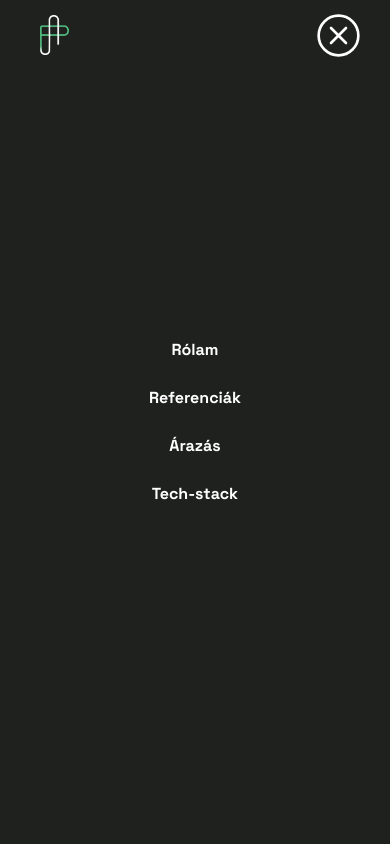
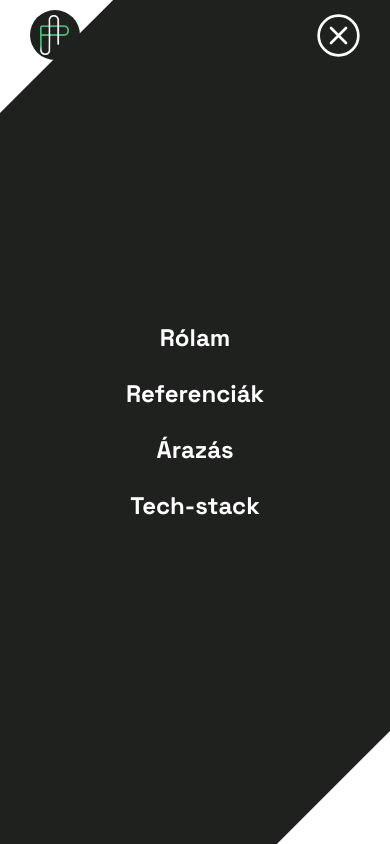
Before and after one commit to Quruzslo/PreferSite, a Next.js app: page / in a window 390 px wide. Both pictures are taken after a click on the button 338 px from the left and 35 px from the top of the page. Shown: the top 844 px of the page. Built offline with nearby package versions, Linux system fonts and the light colour scheme.

Commit message:
mobil menu layer + animated divek

```diff
--- a/components/header/Header.tsx
+++ b/components/header/Header.tsx
@@ -4,13 +4,14 @@ import logo from "@/public/Prefer-logo.png";
 import HamburgerButton from "./hamburgerButton";
 import navItems from "@/lib/navItems";
 
-import { useState, useEffect, useRef } from "react";
+import { useState, useEffect } from "react";
+import { motion, AnimatePresence } from "framer-motion";
 
 export default function Header() {
   const [isScrolled, setIsScrolled] = useState(false);
   const [menuOpen, setMenuOpen] = useState(false);
 
-  // -Csúszó háttér  állapota ---
+  // -Csúszó háttér állapota ---
   const [indicatorStyle, setIndicatorStyle] = useState({
     left: 0,
     width: 0,
@@ -40,50 +41,94 @@ export default function Header() {
     };
 
     handleScroll();
-
     window.addEventListener("scroll", handleScroll, { passive: true });
-
     return () => window.removeEventListener("scroll", handleScroll);
   }, []);
 
+  // Body görgetés tiltása nyitott menünél
   useEffect(() => {
     const htmlElem = document.documentElement;
-
     if (menuOpen) {
       htmlElem.style.overflow = "hidden";
     } else {
       htmlElem.style.overflow = "";
     }
-
     return () => {
       htmlElem.style.overflow = "";
     };
   }, [menuOpen]);
 
+  // bg animáció objektuma
+  const bgTransition = {
+    duration: 0.8,
+    ease: [0.77, 0, 0.175, 1],
+  };
+
   return (
     <>
-      {/* Mobil layer */}
-      <div
-        className={`mobil-layer fixed inset-0 w-full h-[100dvh] z-[998] md:hidden bg-dark-color text-white transition-opacity duration-300
-          ${menuOpen ? "pointer-events-auto overflow-y-auto overflow-x-hidden opacity-100 active" : "pointer-events-none overflow-hidden opacity-0"}`}
+      {/* Mobil layer + Animációk */}
+      <AnimatePresence>
+        {menuOpen && (
+          <div className="fixed inset-0 w-full h-[100dvh] z-[998] md:hidden bg-white text-white overflow-y-auto overflow-x-hidden">
+            <div className="fixed inset-0 w-full h-full overflow-hidden pointer-events-none z-0">
+              {/* Felső sáv */}
+              <motion.div
+                initial={{ y: "-152%" }}
+                animate={{ y: "15%" }}
+                exit={{ y: "-152%" }}
+                transition={bgTransition}
+                className="absolute w-[300%] h-[50%] bg-dark-color left-[-100%] top-[-10%] rotate-[-45deg] origin-center"
+              />
+
+              {/* Középső sáv */}
+              <motion.div
+                initial={{ scaleY: 0 }}
+                animate={{ scaleY: 1.25 }}
+                exit={{ scaleY: 0 }}
+                transition={bgTransition}
+                className="absolute w-[300%] h-[60%] bg-dark-color left-[-100%] top-[20%] rotate-[-45deg] origin-center"
+              />
+
+              {/* Alsó sáv */}
+              <motion.div
+                initial={{ y: "150%" }}
+                animate={{ y: "-15%" }}
+                exit={{ y: "150%" }}
+                transition={bgTransition}
+                className="absolute w-[300%] h-[50%] bg-dark-color left-[-100%] top-[60%] rotate-[-45deg] origin-center"
+              />
+            </div>
+
+            {/* 2. GÖRGETHETŐ TARTALOM - legalább 100dvh magas, de ha nem fér el, görgethető */}
+            <div className="relative z-10 w-full min-h-[100dvh] flex flex-col items-center justify-center py-16 px-4">
+              <motion.div
+                initial={{ opacity: 0, y: 30 }}
+                animate={{ opacity: 1, y: 0 }}
+                exit={{ opacity: 0, y: 20 }}
+                transition={{ duration: 0.5, delay: 0.25, ease: "easeOut" }}
+                className="menu-container w-full max-w-[320px] mx-auto flex flex-col items-center justify-center text-center my-auto"
               >
-        <div className="w-full min-h-full flex flex-col items-center justify-center py-24">
-          <nav className="py-[5px] px-[20px] text-white rounded-md">
+                <nav className="w-full py-[5px] px-[20px] text-white">
                   <ul className="flex flex-col items-center gap-6 font-bold">
                     {navItems.map((item, idx) => (
-                <li
+                      <motion.li
                         key={item.path || item.name}
-                  className="hover:opacity-80 cursor-pointer transition-all duration-300 menu-link"
-                  style={{ animationDelay: `${400 + idx * 100}ms` }}
+                        initial={{ opacity: 0, y: 15 }}
+                        animate={{ opacity: 1, y: 0 }}
+                        transition={{ delay: 0.35 + idx * 0.08 }}
+                        className="hover:opacity-80 cursor-pointer transition-opacity menu-link text-2xl"
                         onClick={() => setMenuOpen(false)}
                       >
                         {item.name}
-                </li>
+                      </motion.li>
                     ))}
                   </ul>
                 </nav>
+              </motion.div>
             </div>
           </div>
+        )}
+      </AnimatePresence>
 
       <section className={`w-full flex flex-col fixed top-0 left-0 z-[999]`}>
         <header
@@ -123,7 +168,6 @@ export default function Header() {
                   key={idx}
                   onMouseEnter={handleMouseEnter}
                   className="relative z-10 menu-link hover:text-dark-color cursor-pointer transition-colors"
-                  style={{ animationDelay: `${idx * 100}ms` }}
                 >
                   {item.name}
                 </li>
--- a/components/hero/referencies/LiquidSliderBg.jsx
+++ b/components/hero/referencies/LiquidSliderBg.jsx
@@ -160,7 +160,7 @@ export default function LiquidSliderBg({ src, intensity = 0.3, speed = 0.6 }) {
     height: 1,
   });
 
-  // 1. WebGL Alapok beállítása (egyszer fut le)
+  // 1. WebGL Alapok beállítása
   useEffect(() => {
     isDestroyed.current = false;
     const canvas = canvasRef.current;
@@ -314,7 +314,7 @@ export default function LiquidSliderBg({ src, intensity = 0.3, speed = 0.6 }) {
     s.raf = requestAnimationFrame(animate);
   }, [renderFrame, speed]);
 
-  // 2. Új kép betöltése
+  // Új kép betöltése
   useEffect(() => {
     if (!src || currentSrcRef.current === src) return;
     currentSrcRef.current = src;
--- a/components/hero/referencies/referencies.tsx
+++ b/components/hero/referencies/referencies.tsx
@@ -31,7 +31,6 @@ export default function Referencies() {
 
         {/* SZÖVEGEK */}
         {refArray.map((ref, index) => {
-          // Figyeld meg: kivettük a translate-x-full mozgásokat!
           let slideClass = "opacity-0 pointer-events-none";
 
           if (activeSlide === index) {
--- /dev/null
+++ b/components/webappSection/WebAppSection.jsx
@@ -0,0 +1 @@
+export default function WebAppSection() {}
```
Lines whose indentation alone changed are shown as unchanged.
